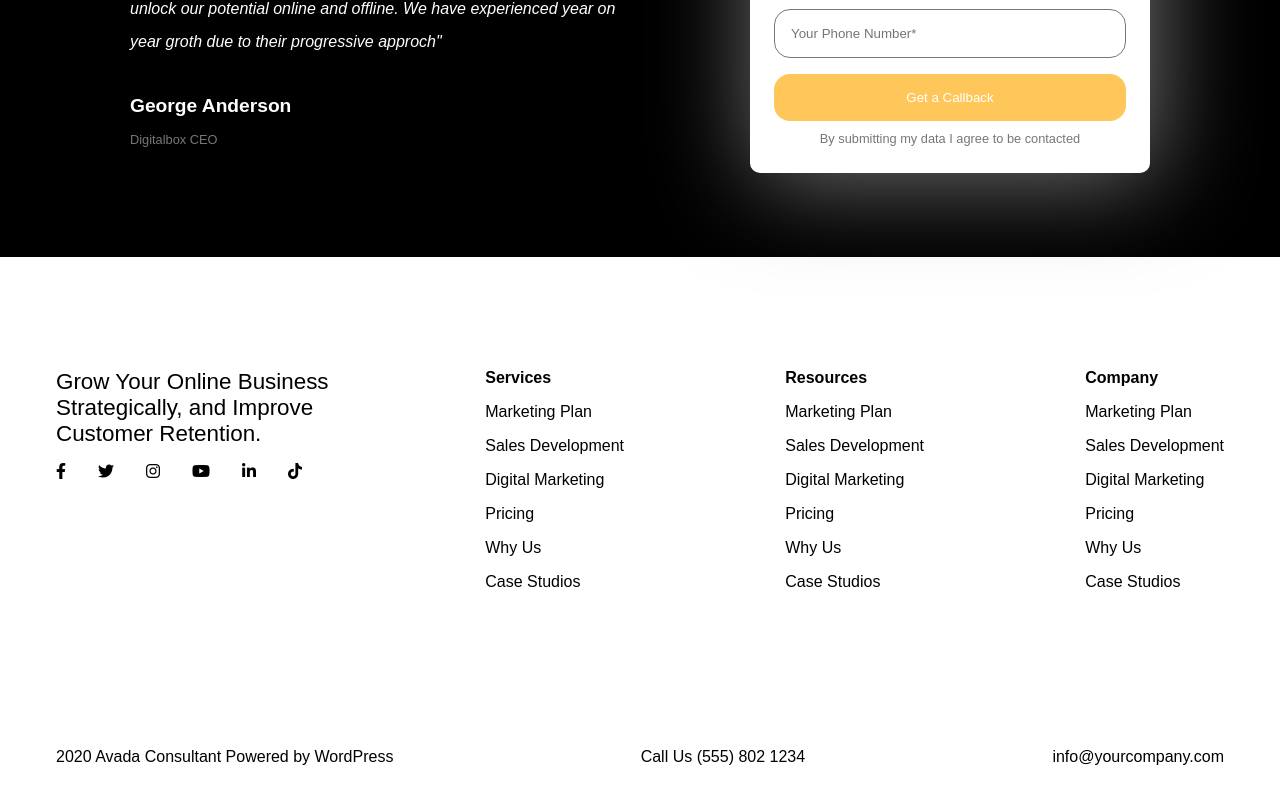
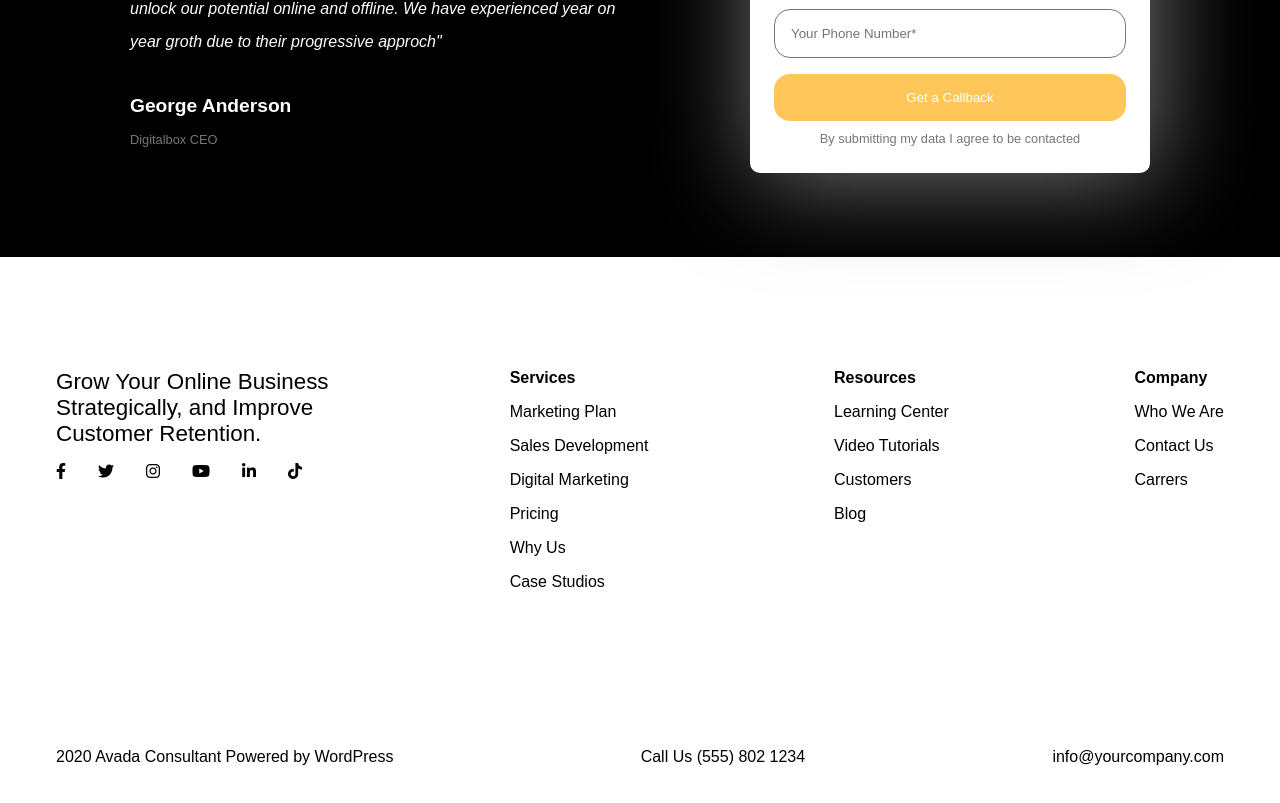
Before and after one commit to Serena-Dong/proj-html-vuejs, a Vue app: page / in a window 1280 px wide. Shown: the part 5788-6591 px from the top of the page. Built offline with nearby package versions, Linux system fonts and the light colour scheme.

Commit message:
corrections

```diff
--- a/src/components/AppFooter.vue
+++ b/src/components/AppFooter.vue
@@ -41,7 +41,7 @@ export default {
                 <!-- RESOURCES -->
                 <div class="resources">
                     <h4>Resources</h4>
-                    <ul v-for="link in footerData.services">
+                    <ul v-for="link in footerData.resources">
                         <li><a href="">{{ link }}</a></li>
                     </ul>
                 </div>
@@ -49,7 +49,7 @@ export default {
                 <!-- COMPANY -->
                 <div class="company">
                     <h4>Company</h4>
-                    <ul v-for="link in footerData.services">
+                    <ul v-for="link in footerData.company">
                         <li><a href="">{{ link }}</a></li>
                     </ul>
                 </div>
```
